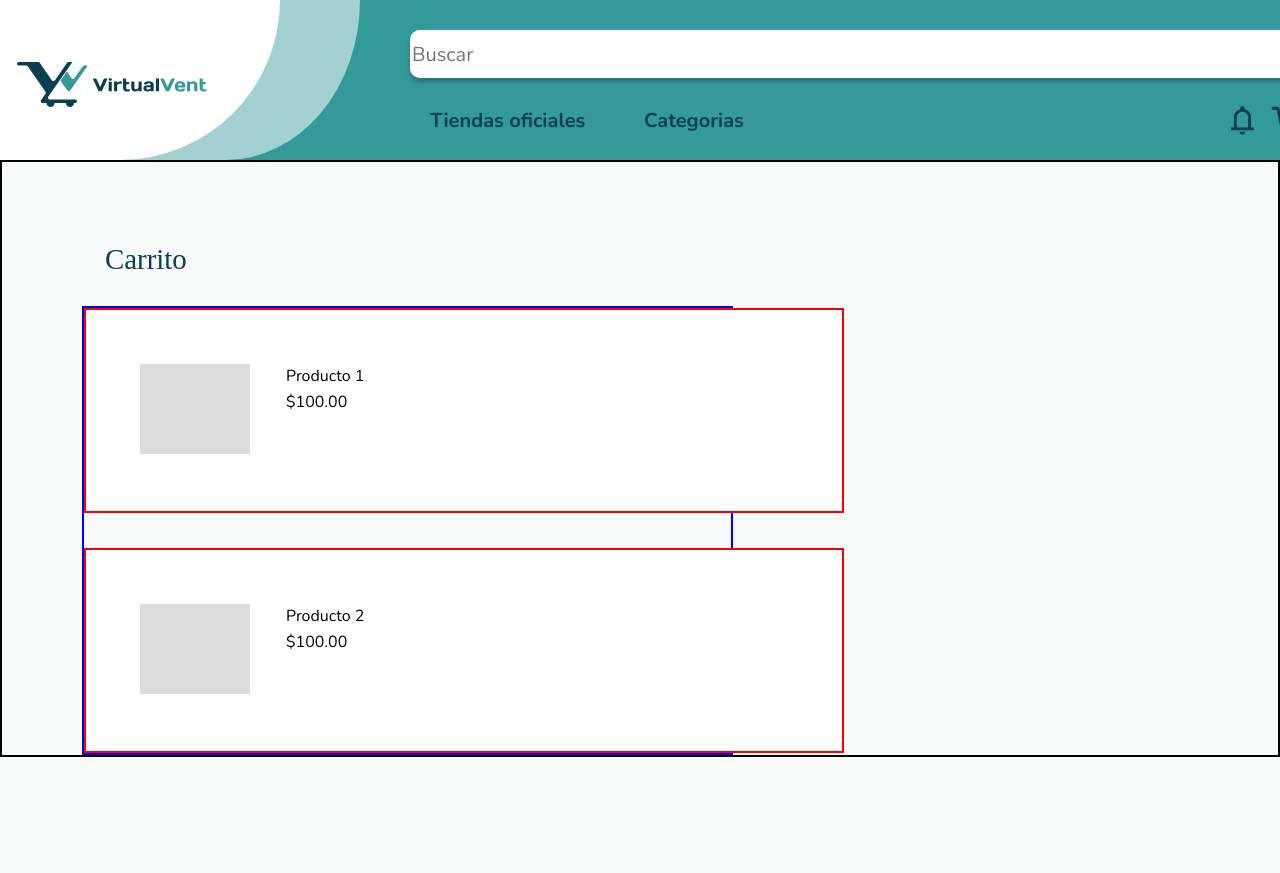
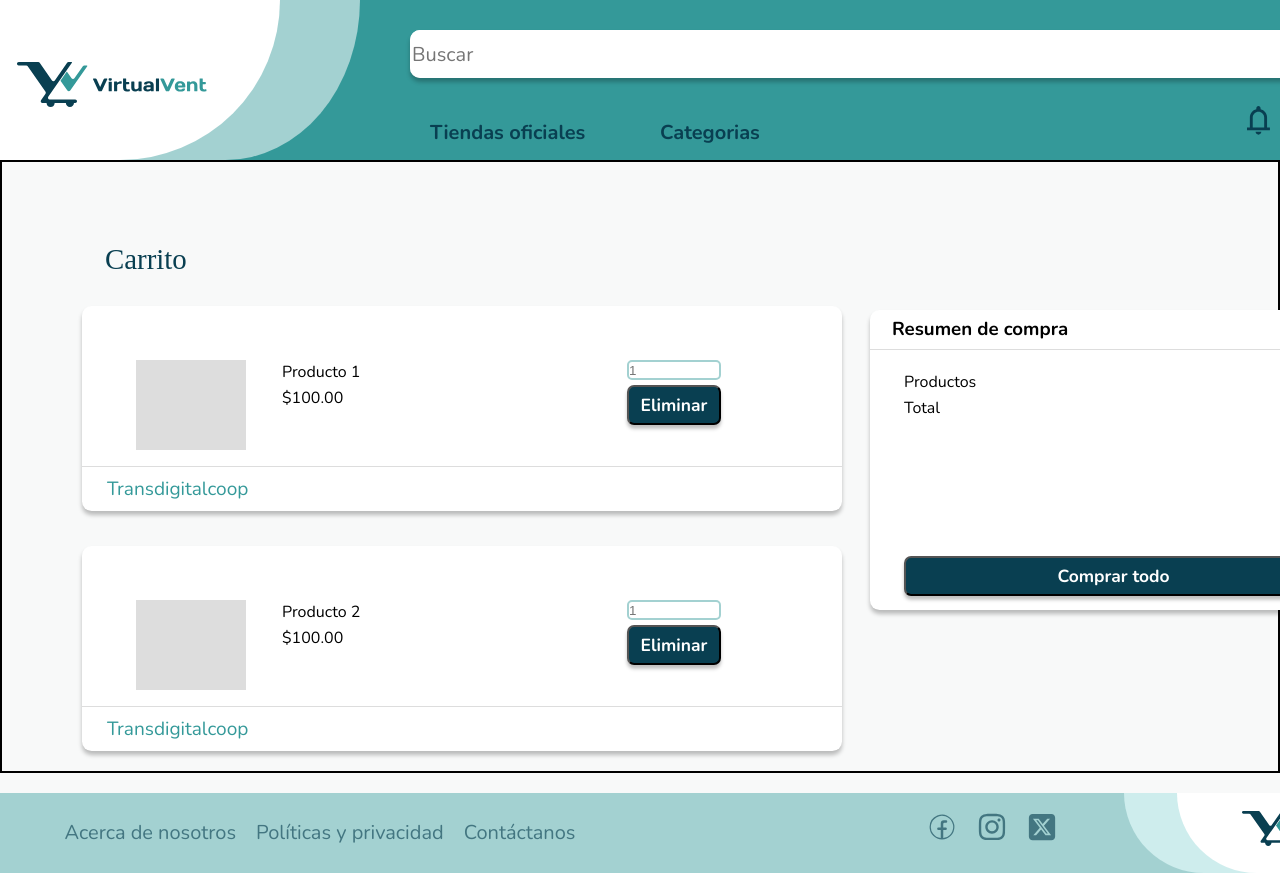
Before and after one commit to transdigitalcoop/virtualvent-cliente, a React (Vite) app: page /carrito in a window 1280 px wide. Shown: the top 873 px of the page. Before the commit the page ends 800 px from the top, so only its background shows below. Built offline with nearby package versions, Linux system fonts and the light colour scheme; a web font is replaced by a local one.

Commit message:
primera version responsive

```diff
--- a/package.json
+++ b/package.json
@@ -4,7 +4,7 @@
   "version": "0.0.0",
   "type": "module",
   "scripts": {
-    "dev": "vite",
+    "dev": "vite --host",
     "build": "vite build",
     "lint": "eslint .",
     "preview": "vite preview"
--- a/src/pages/Home.jsx
+++ b/src/pages/Home.jsx
@@ -44,7 +44,7 @@ const Home = () => {
   return (
     <>
       <Navbar />
-      <div>
+      <div className="general-container">
         {categorias.map((categoria) => (
           <div key={categoria.id}>
             <h2>{categoria.nombre}</h2>
--- a/src/pages/ShopCar.jsx
+++ b/src/pages/ShopCar.jsx
@@ -2,6 +2,7 @@ import React from "react";
 import "../styles/ShopCar.css";
 import Navbar from "../ui/Navbar";
 import Icono from "../assets/img/rectangle.png";
+import Footer from "../ui/Footer";
 const ShopCar = () => {
   return (
     <>
@@ -15,6 +16,13 @@ const ShopCar = () => {
               <p>Producto 1</p>
               <p>$100.00</p>
             </div>
+            <div className="product-options">
+              <input type="number" placeholder="1" />
+              <button>Eliminar</button>
+            </div>
+            <div className="product-shop-details">
+              <p>Transdigitalcoop</p>
+            </div>
           </div>
           <div className="product">
             <img src={Icono} alt="" />
@@ -22,9 +30,27 @@ const ShopCar = () => {
               <p>Producto 2</p>
               <p>$100.00</p>
             </div>
+            <div className="product-options">
+              <input type="number" placeholder="1" />
+              <button>Eliminar</button>
+            </div>
+            <div className="product-shop-details">
+              <p>Transdigitalcoop</p>
+            </div>
+          </div>
+        </div>
+        <div className="resume-buy">
+          <div className="resume-title">
+            <h3>Resumen de compra</h3>
+          </div>
+          <div className="resume-info">
+            <p>Productos</p>
+            <p>Total</p>
+            <button>Comprar todo</button>
           </div>
         </div>
       </div>
+      <Footer />
     </>
   );
 };
--- a/src/styles/Footer.css
+++ b/src/styles/Footer.css
@@ -1,15 +1,15 @@
-.footer-container{
+.footer-container {
   margin-top: 20px;
-    background-color: #A3D1D1;
+  background-color: #a3d1d1;
   display: flex;
   height: 80px;
 }
 
-.footer-container .footer-info{
+.footer-container .footer-info {
   width: 50%;
 }
 
-.footer-container .footer-info ul{
+.footer-container .footer-info ul {
   list-style: none;
   display: flex;
   gap: 20px;
@@ -18,17 +18,17 @@
   height: 100%;
 }
 
-.footer-container .footer-info ul a{
+.footer-container .footer-info ul a {
   text-decoration: none;
   color: #437681;
   font-size: 20px;
 }
 
-.footer-container .footer-social{
+.footer-container .footer-social {
   width: 30%;
 }
 
-.footer-container .footer-social ul{
+.footer-container .footer-social ul {
   list-style: none;
   display: flex;
   gap: 20px;
@@ -38,13 +38,13 @@
   margin-left: 320px;
 }
 
-.footer-container .footer-social ul a{
+.footer-container .footer-social ul a {
   text-decoration: none;
   color: #437681;
   font-size: 30px;
 }
 
-.footer-logo-container{
+.footer-logo-container {
   width: 20%;
 }
 
@@ -59,16 +59,22 @@
   overflow: hidden; /* Para evitar que el ::before se salga del div */
 }
 
-.footer-white-curve img{
+.footer-white-curve img {
   margin-top: 18px;
   margin-left: 65px;
 }
 
 .footer-green-curve {
   position: absolute;
-    background-color: #CEEDED;;
+  background-color: #ceeded;
   margin-left: 100px;
   width: 143px; /* Ajusta según lo necesites */
   border-bottom-left-radius: 70% 100px;
   height: 80px;
 }
+
+@media (max-width: 480px) {
+    .footer-container{
+        display: none;
+    }
+}
--- a/src/styles/Home.css
+++ b/src/styles/Home.css
@@ -96,3 +96,10 @@ h2 {
   font-style: normal;
   font-weight: 400;
 }
+
+
+@media (max-width: 768px) {
+  .general-container{
+    display: none;
+  }
+}
--- a/src/styles/Navbar.css
+++ b/src/styles/Navbar.css
@@ -22,7 +22,7 @@
 
 .green-curve {
   position: absolute;
-  background-color: #A3D1D1;
+  background-color: #a3d1d1;
   width: 360px; /* Ajusta según lo necesites */
   border-bottom-right-radius: 70% 300px;
   height: 160px;
@@ -37,10 +37,9 @@
   height: 48px;
   border-radius: 10px;
   border-color: transparent;
-
 }
 
-.navbar-container form input{
+.navbar-container form input {
   height: 48px;
   width: 930px;
   font-size: 20px;
@@ -50,13 +49,13 @@
   box-shadow: 0px 4px 4px rgba(0, 0, 0, 0.25);
 }
 
-.navbar-container form button{
+.navbar-container form button {
   background-color: transparent;
   border: none;
   margin-left: -45px;
 }
 
-.navbar-container form button img{
+.navbar-container form button img {
   margin-left: -5px;
   margin-top: 10px;
   height: 27px;
@@ -76,7 +75,7 @@
   margin-left: 430px;
 }
 
-.navbar-container ul li{
+.navbar-container ul li {
   width: 180px;
   justify-content: center;
   padding: 0;
@@ -101,13 +100,102 @@
 }
 
 .navbar-container .login {
-  background-color: #093F51;
+  background-color: #093f51;
   border-bottom-left-radius: 100% 197px;
   width: 197px;
   margin-left: 3%;
 }
 
-.navbar-container .login img{
+.navbar-container .login img {
   margin-left: 100px;
   margin-top: 48px;
 }
+
+/* Estilos para el icono de menú */
+.menu-icon {
+  display: none;
+  font-size: 30px;
+  cursor: pointer;
+}
+
+/* Estilos para el menú desplegable */
+.menu {
+
+  display: flex;
+  align-items: center;
+  gap: 50px; /* Mantener el espacio entre los elementos */
+}
+
+@media (max-width: 480px) {
+  .navbar-container {
+    height: 70px;
+  }
+  .white-curve {
+    width: 220px; /* Ajusta según lo necesites */
+    height: 70px; /* Añadir altura al contenedor */
+    background-color: #fff; /* Fondo blanco */
+    border-bottom-right-radius: 100% 220px;
+  }
+  .navbar-container img {
+    height: 40px;
+    margin-top: 15px;
+    margin-left: 17px;
+  }
+
+  .green-curve {
+    width: 250px; /* Ajusta según lo necesites */
+    border-bottom-right-radius: 70% 270px;
+    height: 70px;
+  }
+
+  .navbar-container ul {
+    margin-top: 13px;
+    width: 20px;
+    margin-left: 358px;
+  }
+
+  .form {
+    display: none;
+  }
+
+  .navbar-container .icons {
+    position: absolute;
+    right: 40px;
+    margin-top: 5px;
+  }
+
+  .navbar-container .icons img {
+    margin-left: 10px;
+    height: 25px;
+  }
+
+  .navbar-container .login {
+    display: none;
+  }
+
+  .menu-icon {
+    display: block;
+    font-size: 35px;
+    color: #093f51;
+  }
+
+  .menu {
+    display: none;
+    flex-direction: column;
+    text-align: center;
+    width: 100%;
+    background-color: #fff;
+    position: absolute;
+    top: 100px;
+    left: 0;
+    padding: 10px 20px;
+    box-shadow: 0 2px 10px rgba(0, 0, 0, 0.1);
+    gap: 10px; /* Reducir el espacio entre elementos en el menú desplegable */
+    z-index: 9;
+  }
+
+  .menu.open {
+    display: flex;
+  }
+
+}
--- a/src/styles/ShopCar.css
+++ b/src/styles/ShopCar.css
@@ -7,33 +7,35 @@
   margin-top: 81px;
   margin-left: 103px;
   font-family: "Days One";
-  color: #093F51;
+  color: #093f51;
   font-size: 28.88px;
   font-style: normal;
   font-weight: 400;
   line-height: normal;
 }
 
-.car-container{
+.car-container {
   border: 2px solid;
 }
 
 .product-container {
-  border: 2px solid blue;
   width: 51%;
   display: flex;
   flex-direction: column;
   gap: 35px;
   margin-top: 30px;
   margin-left: 80px;
+  margin-bottom: 20px;
 }
 
 .product-container .product {
-  border: 2px solid red;
   width: 760px;
   height: 205px;
   display: flex;
   background-color: #ffffff;
+  border-color: #ddd;
+  border-radius: 9.653px;
+  box-shadow: 0px 4px 4px 0px rgba(0, 0, 0, 0.25);
 }
 
 .product-container .product img {
@@ -43,8 +45,114 @@
   margin-left: 54px;
 }
 
+.product-container .product .product-options {
+  display: flex;
+  flex-direction: column;
+  gap: 5px;
+  height: 70%;
+}
+
+.product-container .product .product-options input {
+  height: 20px;
+  width: 94px;
+  margin-top: 54px;
+  margin-left: 245px;
+  border-radius: 5px;
+  border: 2px solid #a3d1d1;
+}
+
+.product-container .product .product-options button {
+  background-color: #093f51;
+  color: white;
+  width: 94px;
+  height: 40px;
+  margin-left: 245px;
+  border-radius: 7.074px;
+  box-shadow: 0px 3.712px 3.712px 0px rgba(0, 0, 0, 0.25);
+  text-align: center;
+  font-family: Nunito;
+  font-size: 17.469px;
+  font-style: normal;
+  font-weight: 700;
+  line-height: normal;
+}
+
 .product-container .product .product-details {
   flex-direction: column;
   margin-top: 54px;
   margin-left: 36px;
+  width: 100px;
+  height: 60px;
 }
+
+.product-container .product .product-shop-details {
+  position: absolute;
+  border-top: 1px solid #ddd;
+  margin-top: 160px;
+  width: 760px;
+  height: 45px;
+  display: flex;
+  align-items: center;
+}
+
+.product-container .product .product-shop-details p {
+  color: #349999;
+  text-align: justify;
+  font-family: Nunito;
+  font-size: 19.096px;
+  font-style: normal;
+  font-weight: 400;
+  line-height: normal;
+  margin-left: 25px;
+}
+
+.resume-buy {
+  position: absolute;
+  top: 310px;
+  left: 870px;
+  width: 490px;
+  height: 300px;
+  background: #fff;
+  border-radius: 9.653px;
+  box-shadow: 0px 4px 4px 0px rgba(0, 0, 0, 0.25);
+}
+
+.resume-buy .resume-title {
+  border-bottom: 1px solid #ddd;
+  display: flex;
+  align-items: center;
+  height: 40px;
+}
+
+.resume-buy .resume-title h3 {
+  margin-left: 22px;
+}
+
+.resume-buy .resume-info{
+  display: flex;
+  margin-top: 20px;
+  flex-direction: column;
+}
+
+.resume-buy .resume-info p {
+  margin-left: 34px;
+  gap: 20px
+  ;
+}
+
+.resume-buy .resume-info button {
+  margin-left: 34px;
+  width: 419px;
+  height: 40px;
+  border-radius: 7.074px;
+  background: #093f51;
+  box-shadow: 0px 3.712px 3.712px 0px rgba(0, 0, 0, 0.25);
+  color: #fff;
+  text-align: center;
+  font-family: Nunito;
+  font-size: 17.469px;
+  font-style: normal;
+  font-weight: 700;
+  line-height: normal;
+  margin-top: 135px;
+}
--- a/src/ui/Navbar.jsx
+++ b/src/ui/Navbar.jsx
@@ -1,4 +1,4 @@
-import React from "react";
+import { React, useState } from "react";
 import "../styles/Navbar.css";
 import Logo from "../assets/img/logo.svg";
 import Carrito from "../assets/icons/shopcar.svg";
@@ -6,8 +6,14 @@ import Campana from "../assets/icons/notification.svg";
 import Usuario from "../assets/icons/user.svg";
 import Buscar from "../assets/icons/search.svg";
 import { Link } from "react-router-dom";
+import { IoMenu } from "react-icons/io5";
 
 const Navbar = () => {
+  const [menuOpen, setMenuOpen] = useState(false);
+  const toggleMenu = () => {
+    setMenuOpen(!menuOpen);
+  };
+
   return (
     <>
       <nav className="navbar-container">
@@ -16,20 +22,27 @@ const Navbar = () => {
             <img src={Logo} alt="" />
           </Link>
         </div>
+        <div className="form">
           <form action="">
             <input type="text" placeholder="Buscar" name="" id="" />
             <button type="submit">
               <img src={Buscar} alt="" />
             </button>
           </form>
+        </div>
         <div className="green-curve"></div>
         <ul>
+          <li className="menu-icon" onClick={toggleMenu}>
+            <IoMenu />
+          </li>
+          <div className={`menu ${menuOpen ? "open" : ""}`}>
             <li>
               <Link to="/tiendas">Tiendas oficiales</Link>
             </li>
             <li>
               <Link to="/categorias">Categorias</Link>
             </li>
+          </div>
         </ul>
         <div className="icons">
           <Link to="">
```
Lines whose indentation alone changed are shown as unchanged.
